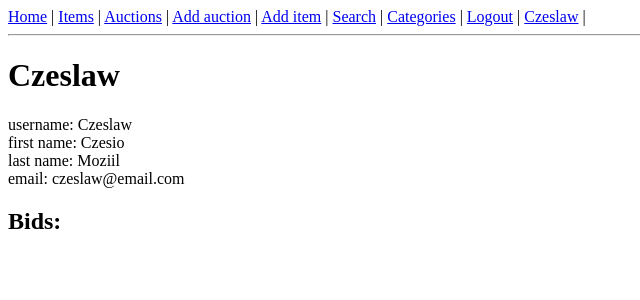
After one commit to filipzmija1/Auction-site, a Django app: a page that uses auctionsite/auctions/templates/auctions/user_profile.html in a window 1280 px wide. The commit adds this page. Shown: the top 300 px of the page, without its empty margins (0-640 px from the left). Run offline with Django 4.2, Linux system fonts and the light colour scheme; data comes from the database, SQL or seed files in the repository; both versions use the stored data as it was after the commit.

Commit message:
user profile view

```diff
--- a/auctionsite/auctions/forms.py
+++ b/auctionsite/auctions/forms.py
@@ -31,6 +31,8 @@ class LoginForm(forms.Form):
 class AddUserForm(forms.ModelForm):
     password = forms.CharField(widget=forms.PasswordInput)
     confirm_password = forms.CharField(widget=forms.PasswordInput)
+    first_name = forms.CharField(required=False)
+    last_name = forms.CharField(required=False)
 
     class Meta:
         model = User
--- a/auctionsite/auctions/templates/auctions/base_template.html
+++ b/auctionsite/auctions/templates/auctions/base_template.html
@@ -13,7 +13,7 @@
 <a href="/categories">Categories</a> |
 {% if user.is_authenticated %}
 <a href="/logout">Logout</a> |
-{{ user.username }} |
+<a href="/user/{{ user.username }}">{{ user.username }}</a> |
 {% else %}
 <a href="/login">Login</a> |
 <a href="/create-account">Create account</a> |
--- /dev/null
+++ b/auctionsite/auctions/templates/auctions/user_profile.html
@@ -0,0 +1,19 @@
+{% extends 'auctions/base_template.html' %}
+
+{% block title %}{{ user.username }} {% endblock %}
+
+{% block content %}
+<h1>{{ user.username }}</h1>
+username: {{ user.username }} <br>
+first name: {{ user.first_name }} <br>
+last name: {{ user.last_name }} <br>
+email: {{ user.email }} <br>
+<h2>Bids:</h2>
+{% for bid in bids %}
+<ul>
+<li>Bid: {{ bid.amount }}</li>
+<li>Bid date: {{ bid.time }} </li>
+<li>Auction:<a href="/auction/{{ bid.auction.id }}"> {{ bid.auction }}</a></li>
+</ul>
+{% endfor %}
+{% endblock %}
--- a/auctionsite/auctions/views.py
+++ b/auctionsite/auctions/views.py
@@ -209,9 +209,9 @@ class Login(View):
             username = form.cleaned_data['username']
             password = form.cleaned_data['password']
             user = authenticate(username=username, password=password)
-            if user:
+            if user:    # If user is authenticated log in and redirect to home page
                 login(request, user)
-                return redirect('/home')
+                return redirect(f'/user/{user.username}')
             else:
                 form.add_error(None, 'Invalid username or password')
                 return render(request, self.template_name, {'form': form})
@@ -224,6 +224,7 @@ class Logout(View):
 
 
 class AddUser(View):
+    """View that creates new user"""
     form = AddUserForm()
     template_name = 'auctions/add_user_form.html'
 
@@ -232,10 +233,10 @@ class AddUser(View):
 
     def post(self, request, *args, **kwargs):
         form = AddUserForm(request.POST)
-        users = User.objects.all()
+        users = User.objects.all()  # Retrieve all users data
         usernames = []
         emails = []
-        for user in users:
+        for user in users:  # Getting usernames and emails
             usernames.append(user.username)
             emails.append(user.email)
         if form.is_valid():
@@ -243,14 +244,38 @@ class AddUser(View):
             confirm_password = form.cleaned_data['confirm_password']
             password = form.cleaned_data['password']
             email = form.cleaned_data['email']
-            if username in usernames:
+            first_name = form.cleaned_data['first_name']
+            last_name = form.cleaned_data['last_name']
+            if username in usernames:   # Check if username already exists
                 form.add_error(None, 'User already exists')
             elif password != confirm_password:
                 form.add_error(None, 'Passwords do not match')
-            elif email in emails:
+            elif email in emails:   # Check if email already exists
                 form.add_error(None, 'Email is already in used')
             else:
-                User.objects.create_user(username=username, password=password, email=email)
+                User.objects.create_user(username=username,
+                                         first_name=first_name,
+                                         last_name=last_name,
+                                         password=password,
+                                         email=email)
                 messages.success(request, 'You account has been created')
                 return redirect('/home')
         return render(request, self.template_name, {'form': form})
+
+
+class UserProfile(View):
+    """This view shows user data"""
+    def get(self, request, *args, **kwargs):
+        username = kwargs['username']   # Get user profile from the URL
+        user = User.objects.get(username=username)  # Get user data
+        bids = Bid.objects.filter(bidder=user).order_by('-time')  # Get every users bids
+        context = {
+            'user': user,
+            'bids': bids,
+        }
+        return render(request, 'auctions/user_profile.html', context)
+
+
+class EditUserProfile(UpdateView):
+    """This view edits user profile"""
+    model = User
--- a/auctionsite/auctionsite/urls.py
+++ b/auctionsite/auctionsite/urls.py
@@ -39,6 +39,7 @@ urlpatterns = [
     path('create-account/', auctions.AddUser.as_view()),
     path('categories/', auctions.CategoriesList.as_view()),
     path('category/<slug:slug>', auctions.CategoryDetails.as_view()),
+    path('user/<str:username>', auctions.UserProfile.as_view()),
 
 ]
 if settings.DEBUG:
```
Also changed, not shown: auctionsite/db.sqlite3.
